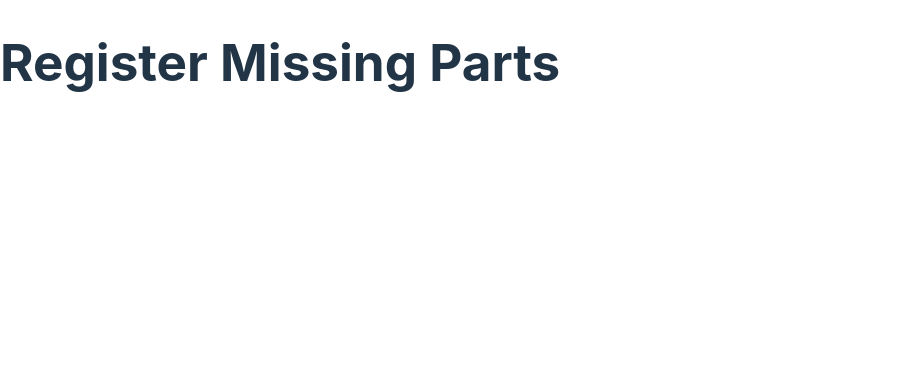
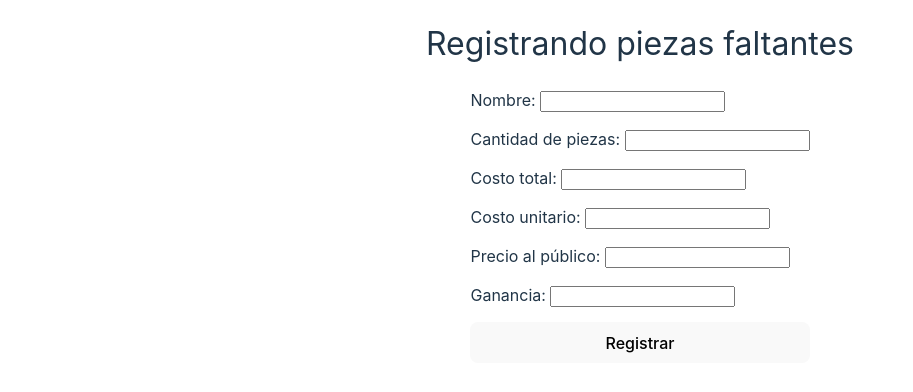
Before and after one commit to merb26/cremeria-react-js, a React (Vite) app: page /registrar-pzs-faltantes in a window 1280 px wide. Shown: the top 392 px of the page, without its empty margins (0-913 px from the left). Built offline with nearby package versions, Linux system fonts and the light colour scheme.

Commit message:
added form register

```diff
--- a/src/pages/register_missing_parts/RegisterMissingParts.jsx
+++ b/src/pages/register_missing_parts/RegisterMissingParts.jsx
@@ -1,7 +1,55 @@
+import './styles.css';
+
 export const RegisterMissingParts = () => {
-    return (
-        <>
-        <h1>Register Missing Parts</h1>
-        </>
-    )
-}
+
+  const handleRegister = () => {
+    alert('registrando.......');
+  };
+
+  return (
+    <div className="container-register-missing">
+      <div className="container-register-missing__title">
+        Registrando piezas faltantes
+      </div>
+      <form onSubmit={handleRegister} className="container-register-missing__box">
+        <div>
+          <label htmlFor="name" className="input-field">
+            Nombre:{' '}
+          </label>
+          <input type="text" id="name" name="name" required />
+        </div>
+        <div>
+          <label htmlFor="amountPieces" className="input-field">
+            Cantidad de piezas:{' '}
+          </label>
+          <input type="text" id="amountPieces" name="amountPieces" required />
+        </div>
+        <div>
+          <label htmlFor="totalCost" className="input-field">
+            Costo total:{' '}
+          </label>
+          <input type="text" id="totalCost" name="totalCost" required />
+        </div>
+        <div>
+          <label htmlFor="unitCost" className="input-field">
+            Costo unitario:{' '}
+          </label>
+          <input type="text" id="unitCost" name="unitCost" required />
+        </div>
+        <div>
+          <label htmlFor="publicPrice" className="input-field">
+            Precio al público:{' '}
+          </label>
+          <input type="text" id="publicPrice" name="publicPrice" required />
+        </div>
+        <div>
+          <label htmlFor="revenue" className="input-field">
+            Ganancia:{' '}
+          </label>
+          <input type="text" id="revenue" name="revenue" required />
+        </div>
+        <button type='submit'>Registrar</button>
+      </form>
+    </div>
+  );
+};
--- /dev/null
+++ b/src/pages/register_missing_parts/styles.css
@@ -0,0 +1,17 @@
+.container-register-missing {
+    display: flex;
+    flex-direction: column;
+    align-items: center;
+    height: 100vh;
+}
+
+.container-register-missing__title {
+    font-size: 2em;
+    margin: 20px;
+}
+
+.container-register-missing__box {
+    display: flex;
+    flex-direction: column;
+    gap: 15px;
+}
```
